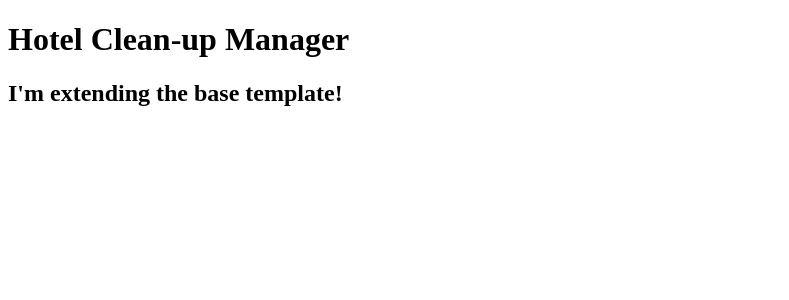
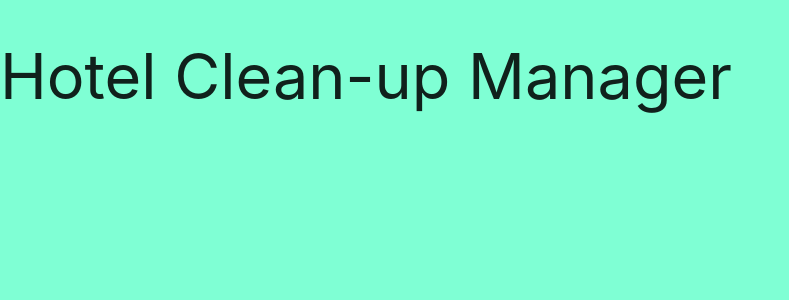
Before and after one commit to Maribel-88/hotel-cleanup-manager, a Flask app: page / in a window 1280 px wide. Shown: the top 300 px of the page, without its empty margins (0-789 px from the left). Run offline with Flask 3, Linux system fonts and the light colour scheme; data that the repository does not hold is empty; some libraries are stand-ins or nearby versions.

Commit message:
Add materialize and static files

```diff
--- /dev/null
+++ b/static/css/style.css
@@ -0,0 +1,3 @@
+body {
+    background-color: aquamarine;
+}
--- a/templates/base.html
+++ b/templates/base.html
@@ -3,6 +3,12 @@
 <head>
     <meta charset="UTF-8">
     <meta name="viewport" content="width=device-width, initial-scale=1.0">
+    <link rel="stylesheet" href="https://cdnjs.cloudflare.com/ajax/libs/font-awesome/6.5.2/css/all.min.css"
+        integrity="sha512-SnH5WK+bZxgPHs44uWIX+LLJAJ9/2PkPKZ5QiAj6Ta86w+fsb2TkcmfRyVX3pBnMFcV7oQPJkl9QevSCWr3W6A==" crossorigin="anonymous" referrerpolicy="no-referrer" type="text/css" />
+    <link rel="stylesheet" href="https://cdnjs.cloudflare.com/ajax/libs/materialize/1.0.0/css/materialize.min.css" type="text/css">
+    <link rel="stylesheet" href="{{ url_for('static', filename='css/style.css' )}}" type="text/css">
+    {% block styles %}
+    {% endblock %}
     <title>Hotel Clean-up Manager</title>
 </head>
 <body>
@@ -10,5 +16,12 @@
     {% block content %}
     {% endblock %}
 
+
+    <script src="https://code.jquery.com/jquery-3.7.1.min.js"
+        integrity="sha256-/JqT3SQfawRcv/BIHPThkBvs0OEvtFFmqPF/lYI/Cxo=" crossorigin="anonymous"></script>
+    <script src="https://cdnjs.cloudflare.com/ajax/libs/materialize/1.0.0/js/materialize.min.js"></script>
+    <script src="{{ url_for('static', filename='js/script.js' )}}"></script>
+    {% block scripts %}
+    {% endblock %}
 </body>
 </html>
--- a/templates/cleaners.html
+++ b/templates/cleaners.html
@@ -1,7 +1,5 @@
 {% extends "base.html" %}
 {% block content %}
-
-    <h2>I'm extending the base template!</h2>
 
     {% for cleaner in cleaners %}
         {{ cleaner.shift_type }}<br>
```
Also changed, not shown: static/js/script.js (added).
